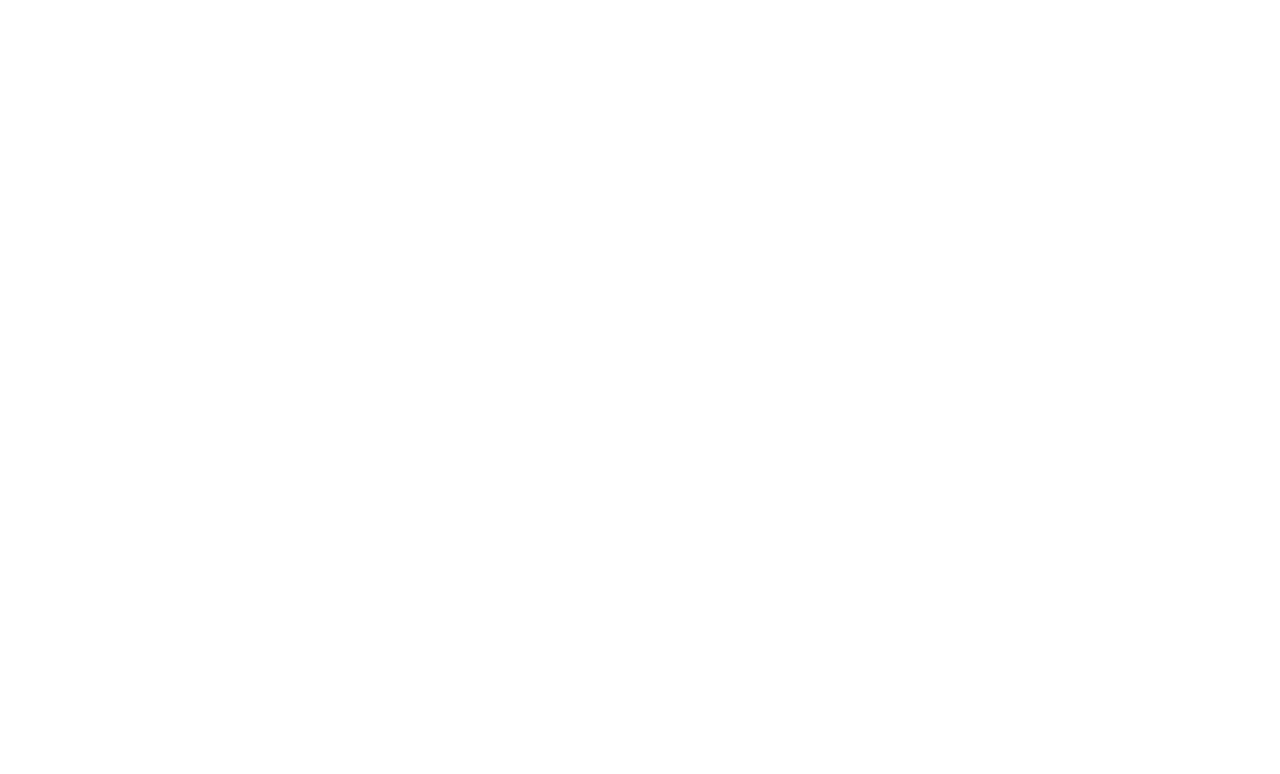
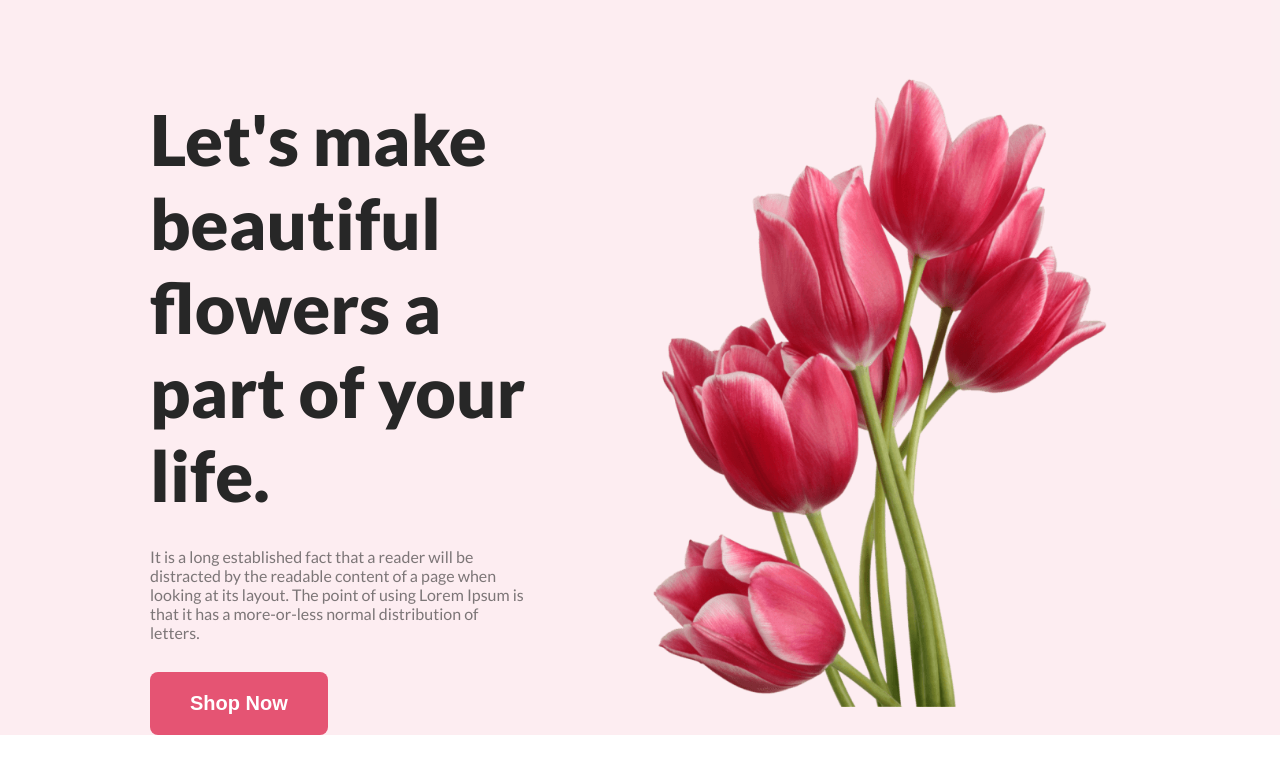
Before and after one commit to riyad3699/flower-shop, a plain HTML site: page index.html in a window 1280 px wide. Drawn offline with Linux system fonts and the light colour scheme.

Commit message:
added header section

```diff
--- a/index.html
+++ b/index.html
@@ -1,11 +1,33 @@
 <!DOCTYPE html>
 <html lang="en">
+
 <head>
     <meta charset="UTF-8">
     <meta name="viewport" content="width=device-width, initial-scale=1.0">
     <title>Flower Shop</title>
+    <link rel="preconnect" href="https://fonts.googleapis.com">
+    <link rel="preconnect" href="https://fonts.gstatic.com" crossorigin>
+    <link href="https://fonts.googleapis.com/css2?family=Lato:wght@300;400;700;900&display=swap" rel="stylesheet">
+    <link rel="stylesheet" href="styles/style.css">
 </head>
+
 <body>
+    <header>
+        <div class="banner">
+            <h1>Let's make beautiful flowers a part of your life.</h1>
+            <div class="description">
+                <p class="description-primary">It is a long established fact that a reader will be distracted by the readable content of a page when looking at its layout. The point of using Lorem Ipsum is that it has a more-or-less normal distribution of letters.</p>
+            </div>
+            <button class="btn-primary">Shop Now</button>
+        </div>
+        <img class="header-pic" src="Flower Asset/pngwing 10.png" alt="">
+    </header>
+    <main>
 
+    </main>
+    <footer>
+
+    </footer>
 </body>
+
 </html>
--- /dev/null
+++ b/styles/style.css
@@ -0,0 +1,52 @@
+body {
+    font-family: 'Lato', sans-serif;
+    margin: 0;
+}
+
+/* common shared styles */
+.btn-primary {
+    border-radius: 8px;
+    background: #E55473;
+    padding: 20px 40px;
+    border: 0;
+    color: #FFF;
+    font-size: 20px;
+    font-weight: 700;
+}
+
+.description-primary {
+    color: rgba(39, 39, 39, 0.60);
+    font-size: 16px;
+    font-weight: 400;
+    margin-bottom: 30px;
+}
+
+/* header related styles */
+h1 {
+    color: #272727;
+    font-size: 70px;
+    font-weight: 800;
+    margin-bottom: 30px;
+}
+
+header {
+    display: flex;
+    background: rgba(229, 84, 115, 0.10);
+    padding: 50px 150px 0 150px;
+    justify-content: space-between;
+    align-items: center;
+    gap: 100px;
+
+}
+
+.header-pic {
+    max-width: 500px;
+}
+
+.banner {
+    max-width: 700px;
+}
+
+.description {
+    max-width: 550px;
+}
```
